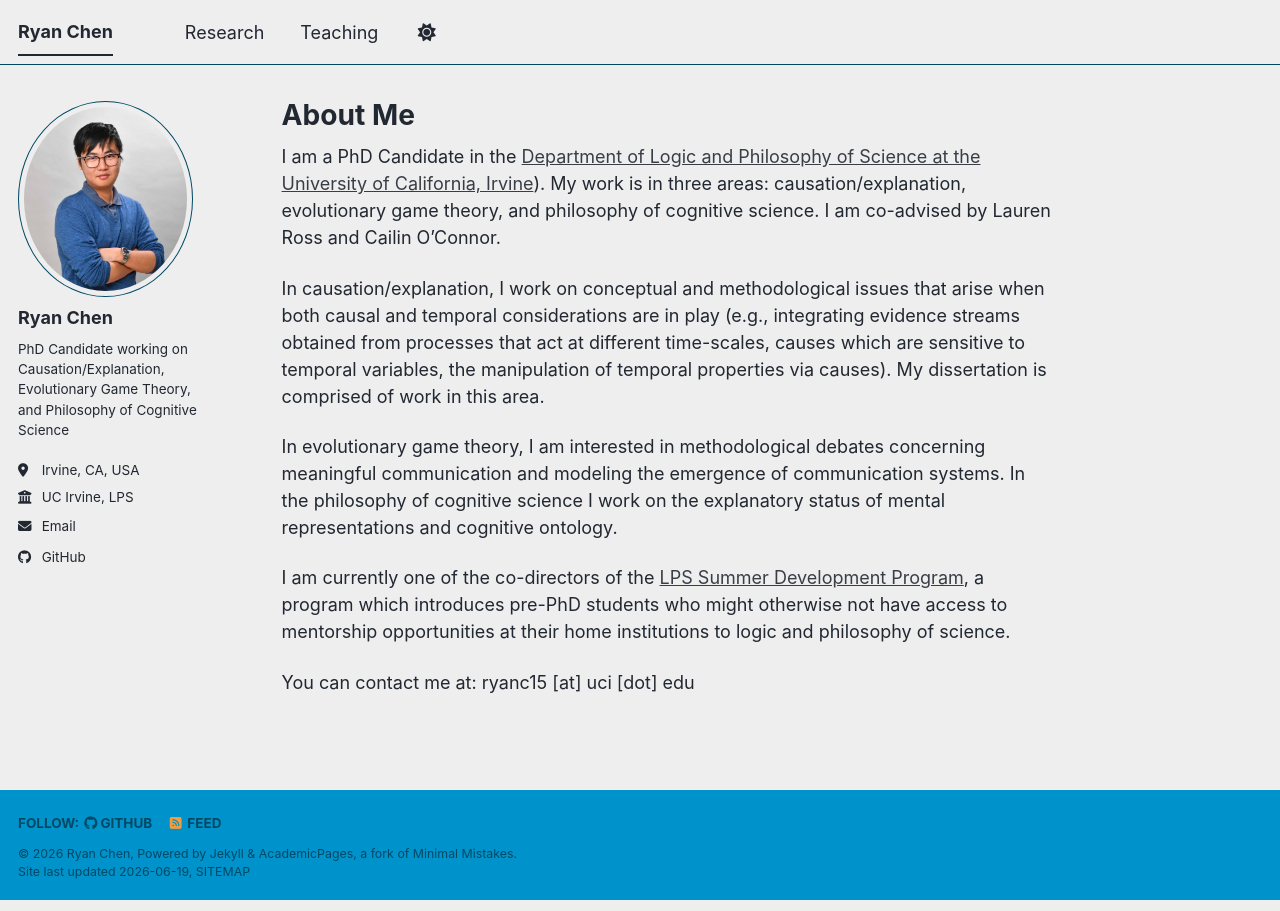
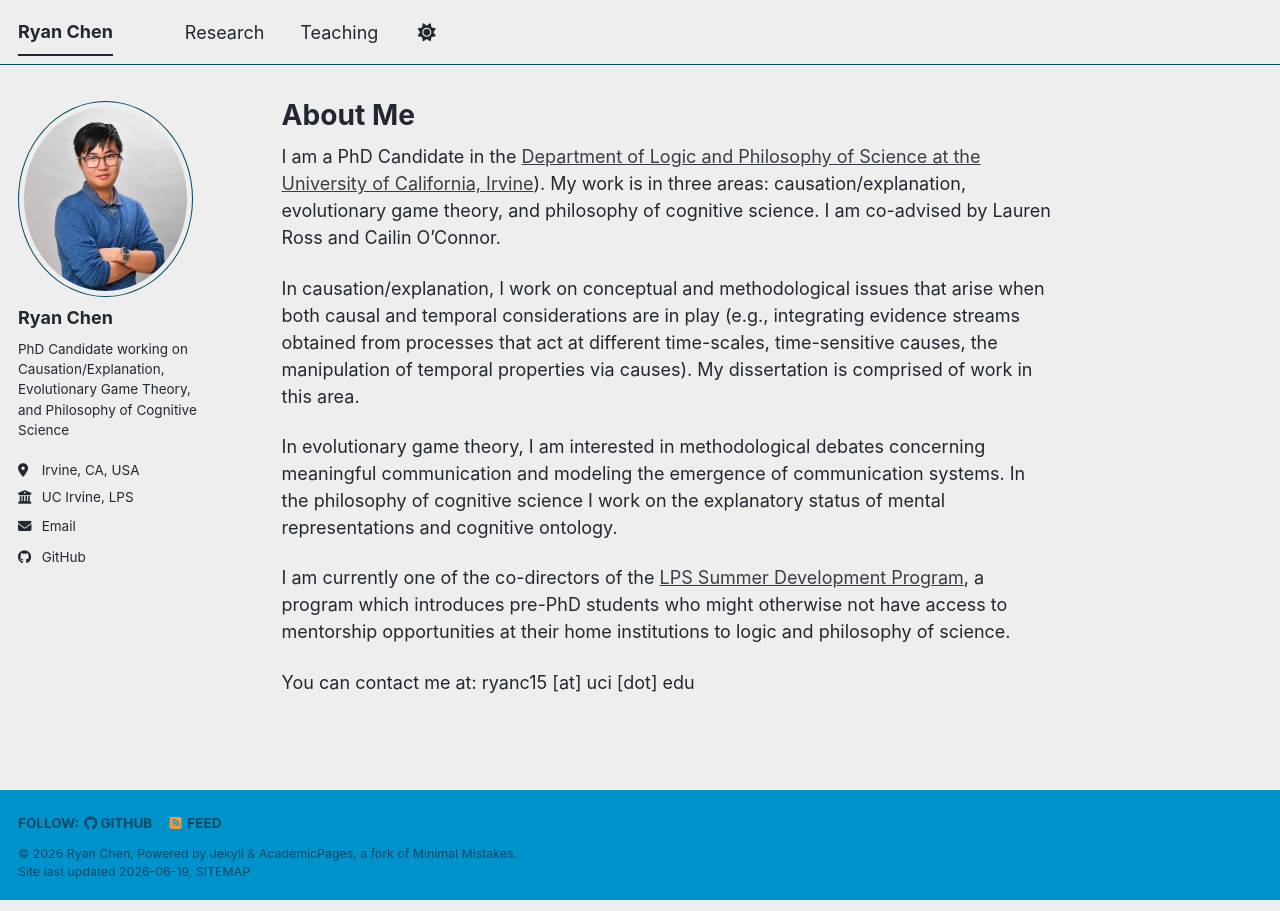
Before and after one commit to RyanChenPhil/RyanChenPhil.github.io, a Jekyll site: the page built from _pages/about.md, in a window 1280 px wide. Built offline with Jekyll 4.4.1, drawn with Linux system fonts in a browser that asks for light colours; a script bundle is joined from its source files by our own code; library files that are not in the unit come from our copies.

Commit message:
Update about.md

```diff
--- a/_pages/about.md
+++ b/_pages/about.md
@@ -9,7 +9,7 @@ redirect_from:
 
 I am a PhD Candidate in the [Department of Logic and Philosophy of Science at the University of California, Irvine](https://www.lps.uci.edu/)). My work is in three areas: causation/explanation, evolutionary game theory, and philosophy of cognitive science. I am co-advised by Lauren Ross and Cailin O'Connor.
 
-In causation/explanation, I work on conceptual and methodological issues that arise when both causal and temporal considerations are in play (e.g., integrating evidence streams obtained from processes that act at different time-scales, causes which are sensitive to temporal variables, the manipulation of temporal properties via causes). My dissertation is comprised of work in this area.
+In causation/explanation, I work on conceptual and methodological issues that arise when both causal and temporal considerations are in play (e.g., integrating evidence streams obtained from processes that act at different time-scales, time-sensitive causes, the manipulation of temporal properties via causes). My dissertation is comprised of work in this area.
 
 In evolutionary game theory, I am interested in methodological debates concerning meaningful communication and modeling the emergence of communication systems. In the philosophy of cognitive science I work on the explanatory status of mental representations and cognitive ontology.
 
```
